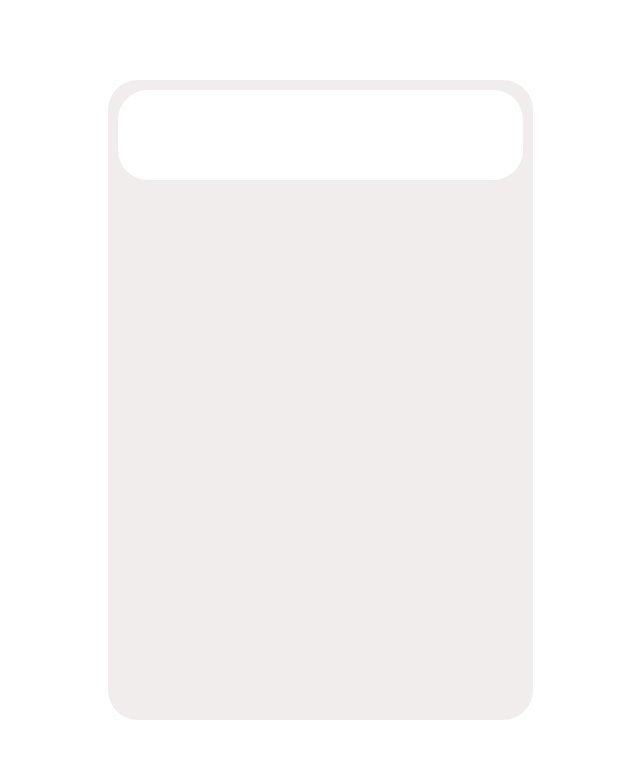
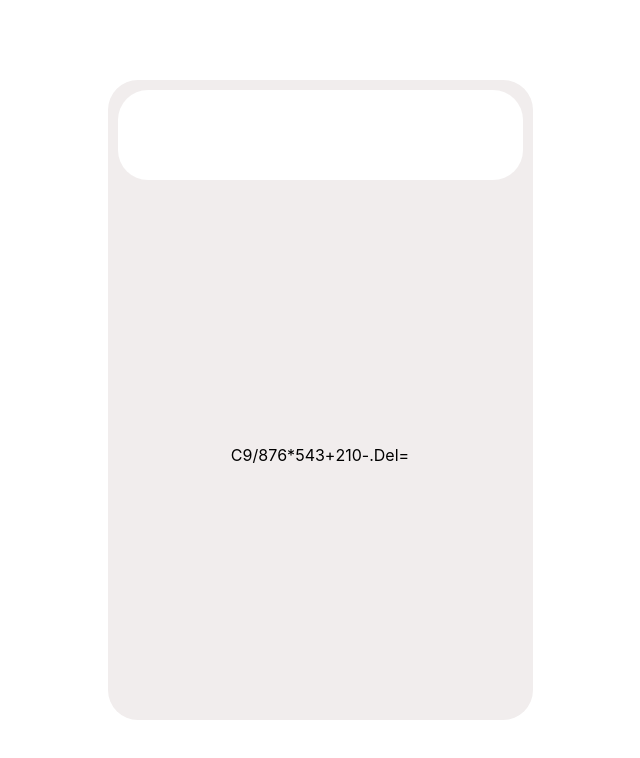
Before and after one commit to JuanMaAl/Calculadora-Simple-React, a React (Create React App) app: page / in a window 1280 px wide. Shown: the top 758 px of the page, without its empty margins (320-960 px from the left). Built offline with nearby package versions, Linux system fonts and the light colour scheme.

Commit message:
creación del componente Button

```diff
--- /dev/null
+++ b/src/Components/Button.js
@@ -0,0 +1,12 @@
+import React from 'react'
+import classes from './Button.module.css'
+
+function Button({value}) {
+  return (
+    <div className={classes.calcBtns}>
+    {value}
+    </div>
+  )
+}
+
+export default Button
--- a/src/Components/Demo.module.css
+++ b/src/Components/Demo.module.css
@@ -1,3 +1,5 @@
 .inner{
-    background-color: red;
+    height: 100px;
+    width: 100px;
+    background-color: rgb(103, 213, 165);
 }
--- a/src/Components/Home.js
+++ b/src/Components/Home.js
@@ -1,16 +1,22 @@
 import React from 'react'
 import classes from "./Home.module.css"
-import Demo from './Demo'
+import Demo from './Demo.js'
+import Button from './Button.js'
 
 function Home() {
+
+  const buttons = ["C", "9", "/", "8", "7", "6", "*", "5", "4", "3","+", "2", "1", "0", "-", ".", "Del", "="];
+
   return (
     <div className={classes.home}>
         <div className={classes.inner}>
             <div className={classes.result}>
                     <div className={classes.resbox}></div>
             </div>
+          <div className={classes.btns}>
+            {buttons.map((ele,index)=> {return <Button value={ele} key={index}/>})}
+          </div>
         </div>
-        <div className={classes.btns}></div>
     </div>
   )
 }
--- a/src/Components/Home.module.css
+++ b/src/Components/Home.module.css
@@ -43,3 +43,13 @@
     padding-right: 10px;
     text-align: right;
 }
+
+.btns{
+    height: 530px;
+    width: 425px;
+    display: flex;
+    flex-flow: row wrap;
+    justify-content: center;
+    align-items: center;
+    border-radius: 30px;
+}
```
Also changed, not shown: src/Components/Button.module.css (added).
